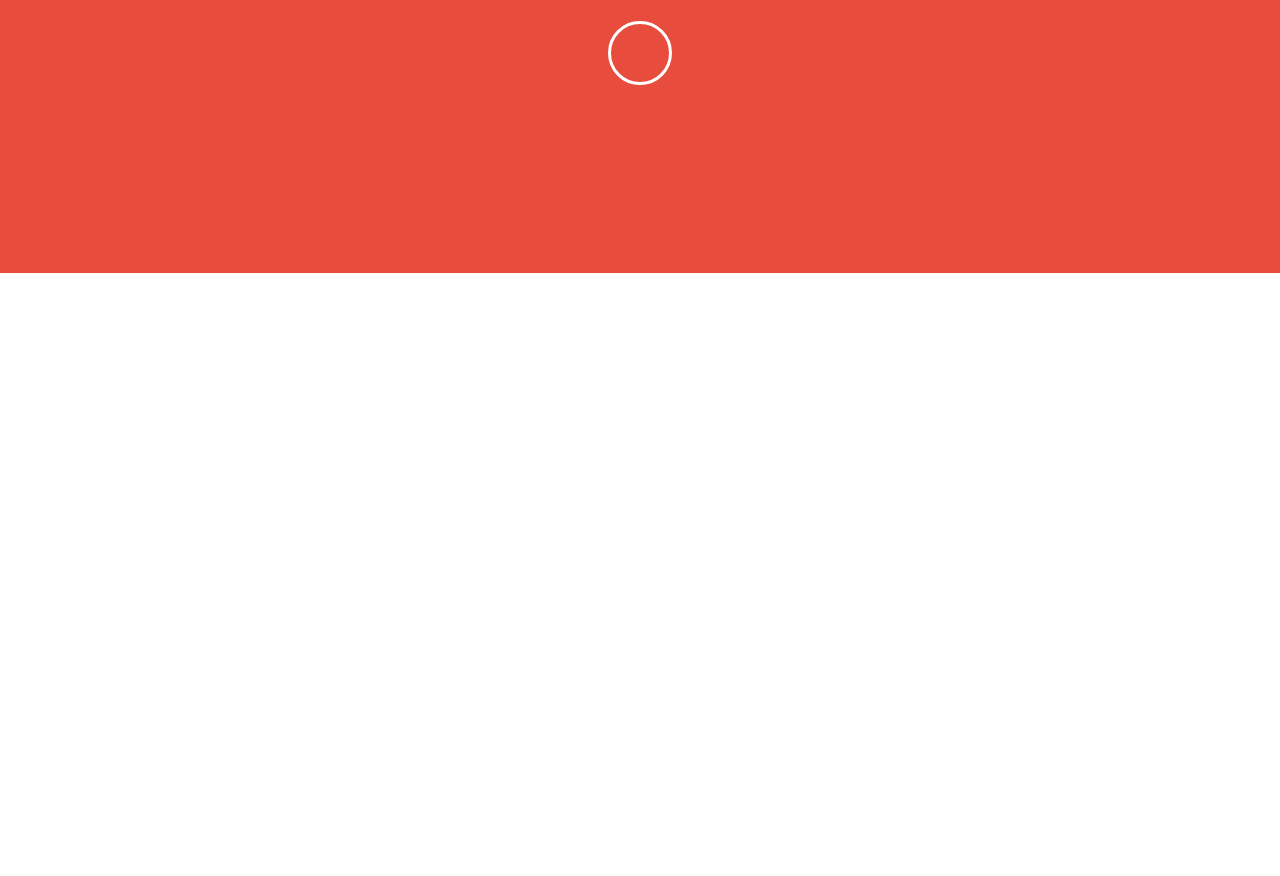
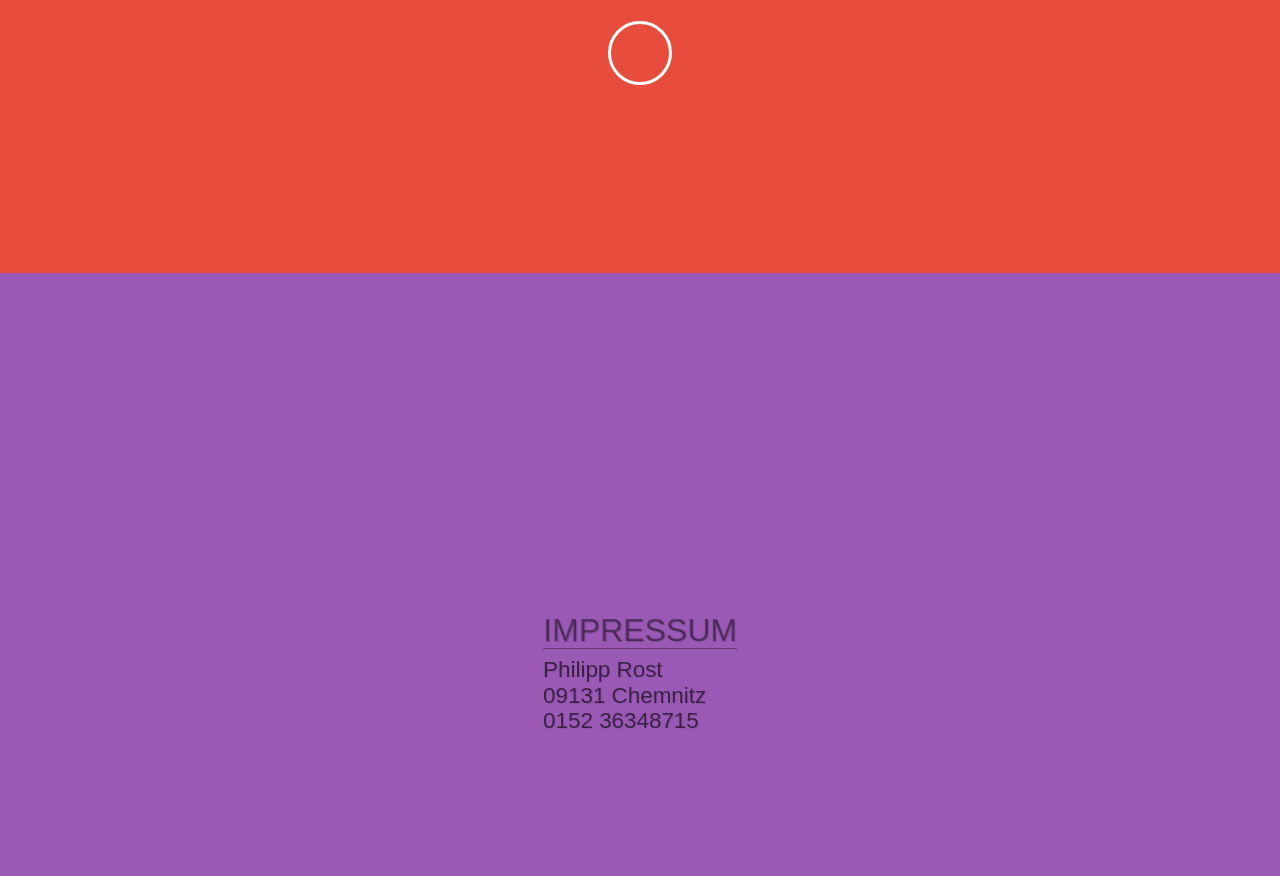
Before and after one commit to Drive-O/pr, a website: page app/index.html in a window 1280 px wide. Shown: the part 3727-4603 px from the top of the page. Before the commit the page ends 4000 px from the top, so only its background shows below. Drawn offline with nearby package versions, Linux system fonts and the light colour scheme.

Commit message:
Added impressum

```diff
--- a/app/assets/styles/base/_variables.css
+++ b/app/assets/styles/base/_variables.css
@@ -6,5 +6,6 @@ $yellow: #f1c40f;
 $blue: #216694;
 $red: #c0392b;
 $redbg: #E74C3C;
+$purple: #9b59b6;
 
 $mainfont: 'Athiti', sans-serif;
--- /dev/null
+++ b/app/assets/styles/modules/_sixthpage.css
@@ -0,0 +1,38 @@
+.sixth-page{
+  width: 100vw;
+  height: 100vh;
+  display: flex;
+  flex-flow: column wrap;
+  justify-content: center;
+  align-items: center;
+  background: $purple;
+  &__container{
+    min-width: 50%;
+    height: 50%;
+    display: flex;
+    flex-flow: column wrap;
+    justify-content: center;
+    align-items: center;
+    &__impressum span{
+      color: rgba(0,0,0,0.4);
+      text-shadow: 1px 1px 1px rgba(0,0,0,0.2);
+      text-transform: uppercase;
+      font-size: 1.2rem;
+      border-bottom: 1px solid rgba(0,0,0,0.4);
+      @mixin mediumScreen{
+        font-size: 2rem;
+      }
+    }
+    &__impressum ul{
+      margin-top: 0.5rem;
+    }
+    &__impressum ul li{
+      list-style: none;
+      color: rgba(0,0,0,0.6);
+      text-shadow: 1px 1px 1px rgba(0,0,0,0.1);
+      @mixin mediumScreen{
+        font-size: 1.4rem;
+      }
+    }
+  }
+}
--- a/app/assets/styles/styles.css
+++ b/app/assets/styles/styles.css
@@ -9,3 +9,4 @@
 @import "modules/_fourthpage.css";
 @import "modules/_fifthpage.css";
 @import "modules/_overlay.css";
+@import "modules/_sixthpage.css";
--- a/app/index.html
+++ b/app/index.html
@@ -173,8 +173,20 @@
 				</form>
 			</div>
 		</div>
-	</div>
-</div>
+		</div>
+		<div class="sixth-page" id="footer">
+				<div class="sixth-page__container">
+					<div class="sixth-page__container__impressum">
+						<span>Impressum</span>
+						<ul>
+							<li>Philipp Rost</li>
+							<li>09131 Chemnitz</li>
+							<li>0152 36348715</li>
+						</ul>
+					</div>
+				</div>
+		</div>
+		</div>
 	<script type="text/javascript" src="//ajax.googleapis.com/ajax/libs/jquery/2.0.0/jquery.min.js"></script>
 	<script type="text/javascript" src="assets/js/app.js"></script>
 </body>
--- a/app/temp/styles/styles.css
+++ b/app/temp/styles/styles.css
@@ -1442,3 +1442,72 @@ fieldset{
   background: rgba(1,1,1,0.5);
   color: white;
 }
+
+.sixth-page{
+  width: 100vw;
+  height: 100vh;
+  display: -webkit-box;
+  display: -ms-flexbox;
+  display: flex;
+  -webkit-box-orient: vertical;
+  -webkit-box-direction: normal;
+      -ms-flex-flow: column wrap;
+          flex-flow: column wrap;
+  -webkit-box-pack: center;
+      -ms-flex-pack: center;
+          justify-content: center;
+  -webkit-box-align: center;
+      -ms-flex-align: center;
+          align-items: center;
+  background: #9b59b6
+}
+
+.sixth-page__container {
+  min-width: 50%;
+  height: 50%;
+  display: -webkit-box;
+  display: -ms-flexbox;
+  display: flex;
+  -webkit-box-orient: vertical;
+  -webkit-box-direction: normal;
+      -ms-flex-flow: column wrap;
+          flex-flow: column wrap;
+  -webkit-box-pack: center;
+      -ms-flex-pack: center;
+          justify-content: center;
+  -webkit-box-align: center;
+      -ms-flex-align: center;
+          align-items: center;
+}
+
+.sixth-page__container__impressum span {
+  color: rgba(0,0,0,0.4);
+  text-shadow: 1px 1px 1px rgba(0,0,0,0.2);
+  text-transform: uppercase;
+  font-size: 1.2rem;
+  border-bottom: 1px solid rgba(0,0,0,0.4);
+}
+
+@media(min-width: 780px) {
+
+  .sixth-page__container__impressum span {
+    font-size: 2rem;
+  }
+}
+
+.sixth-page__container__impressum ul {
+  margin-top: 0.5rem;
+}
+
+.sixth-page__container__impressum ul li {
+  list-style: none;
+  color: rgba(0,0,0,0.6);
+  text-shadow: 1px 1px 1px rgba(0,0,0,0.1);
+}
+
+@media(min-width: 780px) {
+
+  .sixth-page__container__impressum ul li {
+    font-size: 1.4rem;
+  }
+}
```
